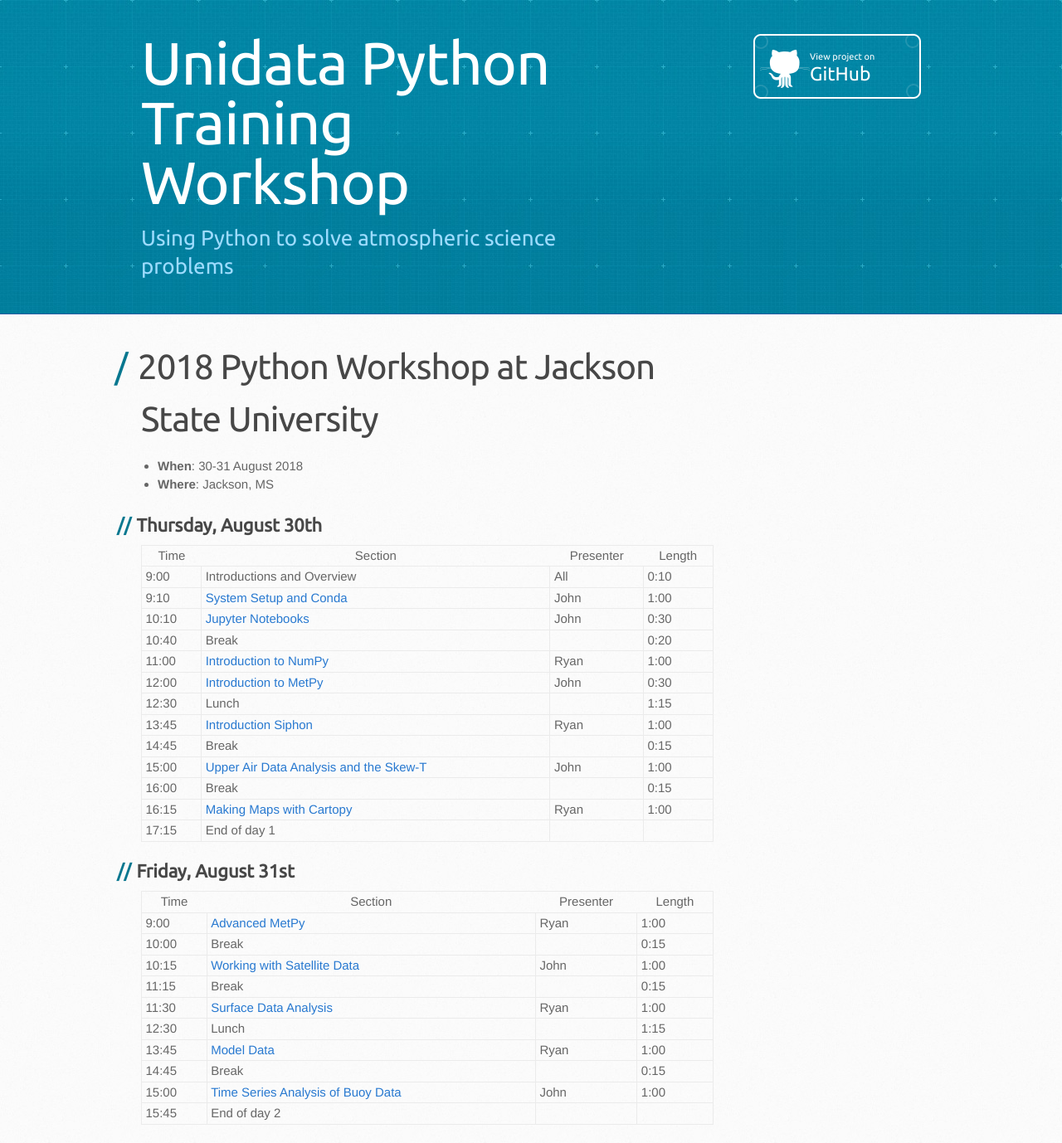
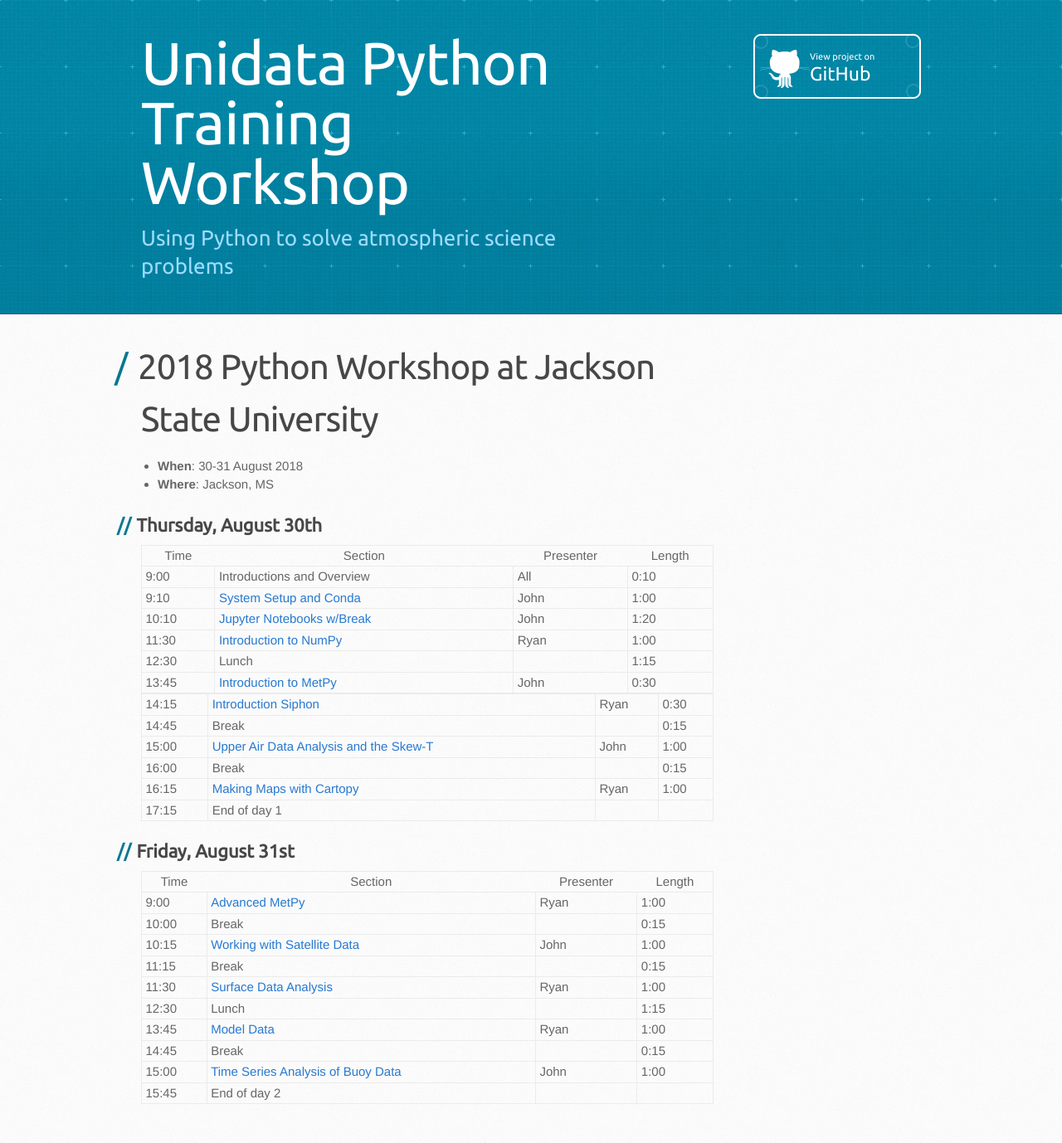
Before and after one commit to Unidata/python-workshop, a Jekyll site: the page built from events/jackson2018.md, in a window 1280 px wide. Shown: the whole page at 83% size. Built offline with Jekyll 4.4.1, drawn with Linux system fonts in a browser that asks for light colours; some web fonts are replaced; our own code applies the rules of GitHub Pages for plain Markdown files; after the commit the page ends 1354 px from its top, so only the background shows below that.

Commit message:
Update Jackson St. Schedule

```diff
--- a/events/jackson2018.md
+++ b/events/jackson2018.md
@@ -12,12 +12,12 @@ title:
 |-------|----------------------------------------------|-------------|--------|
 |  9:00 | Introductions and Overview                   | All         |  0:10  |
 |  9:10 | [System Setup and Conda](https://github.com/Unidata/unidata-python-workshop/blob/master/presentations/10_Minutes_to_Conda.pdf)                       | John        |  1:00  |
-| 10:10 | [Jupyter Notebooks](https://github.com/Unidata/unidata-python-workshop/blob/master/notebooks/Jupyter_Notebooks/Jupyter%20Notebooks%20Introduction.ipynb)                            | John        |  0:30  |
-| 10:40 | Break                                        |             |  0:20  |
-| 11:00 | [Introduction to NumPy](https://github.com/Unidata/unidata-python-workshop/blob/master/notebooks/NumPy/Numpy%20Basics.ipynb)                        | Ryan        |  1:00  |
-| 12:00 | [Introduction to MetPy](https://github.com/Unidata/unidata-python-workshop/blob/master/notebooks/Metpy_Introduction/Introduction%20to%20MetPy.ipynb)                        | John        |  0:30  |
+| 10:10 | [Jupyter Notebooks w/Break](https://github.com/Unidata/unidata-python-workshop/blob/master/notebooks/Jupyter_Notebooks/Jupyter%20Notebooks%20Introduction.ipynb)                            | John        |  1:20  |
+| 11:30 | [Introduction to NumPy](https://github.com/Unidata/unidata-python-workshop/blob/master/notebooks/NumPy/Numpy%20Basics.ipynb)                        | Ryan        |  1:00  |
 | 12:30 | Lunch                                        |             |  1:15  |
-| 13:45 | [Introduction Siphon](https://github.com/Unidata/unidata-python-workshop/blob/master/notebooks/Siphon/Siphon%20Overview.ipynb)                          | Ryan        |  1:00  |
+| 13:45 | [Introduction to MetPy](https://github.com/Unidata/unidata-python-workshop/blob/master/notebooks/Metpy_Introduction/Introduction%20to%20MetPy.ipynb)                        | John        |  0:30  |
+
+| 14:15 | [Introduction Siphon](https://github.com/Unidata/unidata-python-workshop/blob/master/notebooks/Siphon/Siphon%20Overview.ipynb)                          | Ryan        |  0:30  |
 | 14:45 | Break                                        |             |  0:15  |
 | 15:00 | [Upper Air Data Analysis and the Skew-T](https://github.com/Unidata/unidata-python-workshop/tree/master/notebooks/Skew_T)       | John         |  1:00  |
 | 16:00 | Break                                        |             |  0:15  |
```
